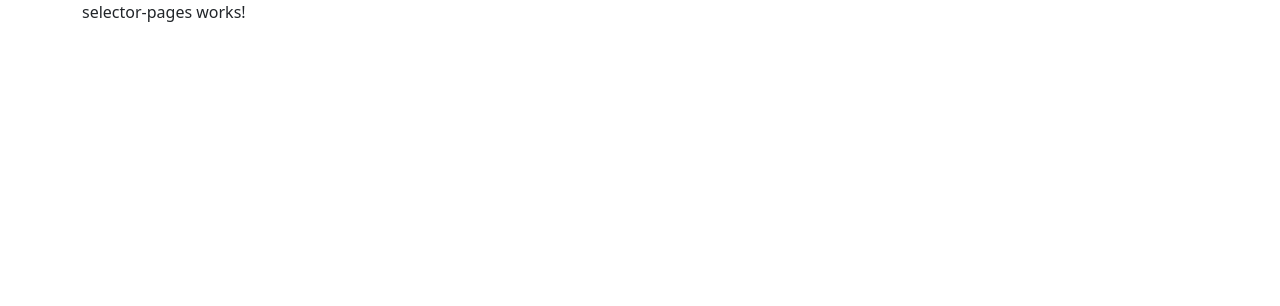
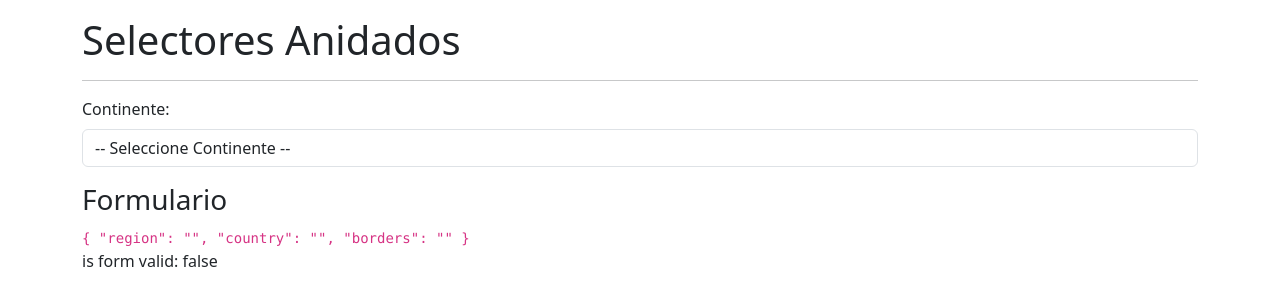
Before and after one commit to christianrgg/formularioSelectores, an Angular app: page /selector/selector in a window 1280 px wide. Shown: the top 306 px of the page. Built offline with nearby package versions, Linux system fonts and the light colour scheme.

Commit message:
Formulario reactivo - primer selector

```diff
--- a/src/app/country/countries.module.ts
+++ b/src/app/country/countries.module.ts
@@ -2,6 +2,7 @@
 import { CommonModule } from '@angular/common';
 import { SelectorPagesComponent } from './pages/selector-pages/selector-pages.component';
 import {CountriesRountingModule} from "./countries-rounting.module";
+import {ReactiveFormsModule} from "@angular/forms";
 
 
 
@@ -12,6 +13,7 @@
   imports: [
     CommonModule,
     CountriesRountingModule,
+    ReactiveFormsModule,
   ]
 })
 export class CountriesModule { }
--- a/src/app/country/pages/selector-pages/selector-pages.component.html
+++ b/src/app/country/pages/selector-pages/selector-pages.component.html
@@ -1 +1,24 @@
-<p>selector-pages works!</p>
+<h1 class="mt-3">Selectores Anidados</h1>
+<hr>
+
+<form [formGroup]="myForm">
+  <!--Región -->
+  <div class="row mb-3">
+    <div class="col">
+      <label class="form-label">Continente:</label>
+      <select formControlName="region" class="form-control">
+        <option value="">-- Seleccione Continente --</option>
+        <option value="Africa">Africa</option>
+      </select>
+    </div>
+
+  </div>
+</form>
+
+<h3>Formulario</h3>
+<code>
+  {{myForm.value | json}}
+</code>
+<p>
+  is form valid: {{myForm.valid}}
+</p>
--- a/src/app/country/pages/selector-pages/selector-pages.component.ts
+++ b/src/app/country/pages/selector-pages/selector-pages.component.ts
@@ -1,4 +1,5 @@
 import { Component } from '@angular/core';
+import {FormBuilder, FormGroup, Validators} from "@angular/forms";
 
 @Component({
   templateUrl: './selector-pages.component.html',
@@ -7,4 +8,14 @@
 })
 export class SelectorPagesComponent {
 
+  public myForm: FormGroup = this.fb.group({
+    region: ['', Validators.required],
+    country: ['', Validators.required],
+    borders: ['', Validators.required],
+  })
+
+  constructor(
+    private fb: FormBuilder,
+  ) {
+  }
 }
```
